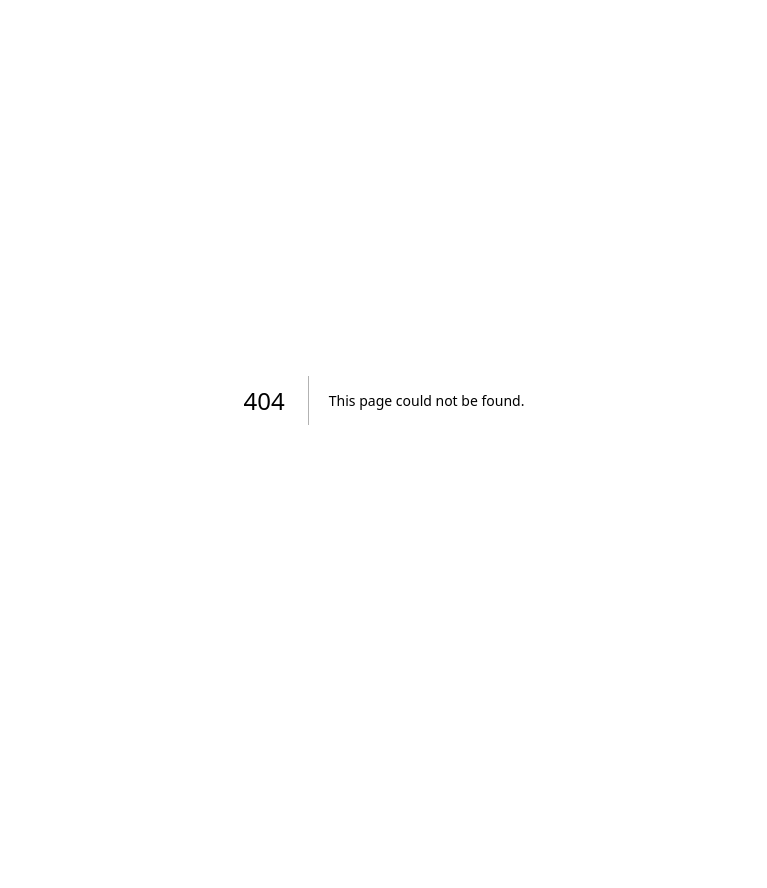
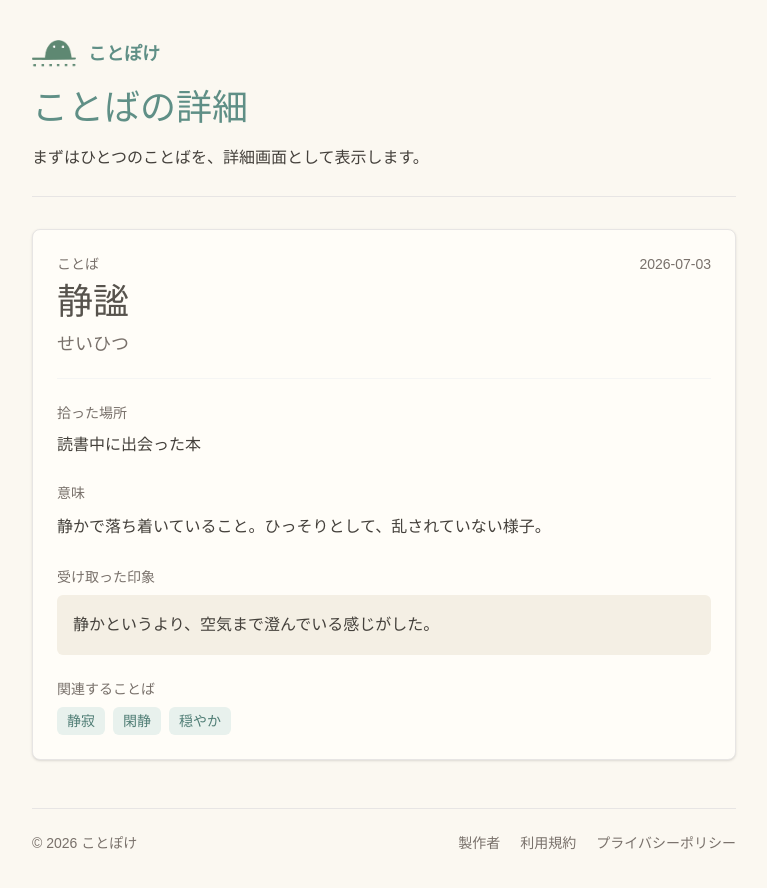
Before and after one commit to torinoko/kotopoke, a Next.js app: page /kotoba/sample in a window 1280 px wide. Before the commit this address had no page. Shown: the top 888 px of the page, without its empty margins (256-1023 px from the left). Before the commit the page ends 800 px from the top, so only its background shows below. Built offline with nearby package versions, Linux system fonts and the light colour scheme.

Commit message:
ことばを仮で登録できるようにした

```diff
--- /dev/null
+++ b/src/app/kotoba/[id]/page.tsx
@@ -0,0 +1,36 @@
+import { notFound } from "next/navigation";
+import { AppFooter } from "@/components/app-footer";
+import { AppHeader } from "@/components/app-header";
+import { WordDetail } from "@/components/word-detail";
+import { getWord } from "@/lib/words-store";
+
+type WordPageProps = {
+  params: Promise<{
+    id: string;
+  }>;
+};
+
+export default async function WordPage({ params }: WordPageProps) {
+  const { id } = await params;
+  const word = await getWord(id);
+
+  if (!word) {
+    notFound();
+  }
+
+  return (
+    <main className="min-h-screen bg-[#fbf8f1] text-stone-700">
+      <div className="mx-auto w-full max-w-3xl px-5 py-8 sm:px-8">
+        <AppHeader
+          title="ことばの詳細"
+          description="ポケットにしまったことばを、ゆっくり眺めます。"
+          className="pb-6"
+        />
+
+        <WordDetail word={word} />
+
+        <AppFooter />
+      </div>
+    </main>
+  );
+}
--- /dev/null
+++ b/src/app/kotoba/new/actions.ts
@@ -0,0 +1,31 @@
+"use server";
+
+import { redirect } from "next/navigation";
+import { createWord } from "@/lib/words-store";
+
+function getText(formData: FormData, key: string) {
+  const value = formData.get(key);
+  return typeof value === "string" ? value.trim() : "";
+}
+
+function optionalText(value: string) {
+  return value ? value : undefined;
+}
+
+export async function createWordAction(formData: FormData) {
+  const text = getText(formData, "text");
+
+  if (!text) {
+    redirect("/kotoba/new");
+  }
+
+  const word = await createWord({
+    text,
+    sourceTitle: optionalText(getText(formData, "sourceTitle")),
+    reading: optionalText(getText(formData, "reading")),
+    meaning: optionalText(getText(formData, "meaning")),
+    impression: optionalText(getText(formData, "impression")),
+  });
+
+  redirect(`/kotoba/${word.id}`);
+}
--- a/src/app/kotoba/new/page.tsx
+++ b/src/app/kotoba/new/page.tsx
@@ -53,13 +53,13 @@ export default function NewWordPage() {
           <div className="mt-5">
             <label className={labelClassName} htmlFor="sourceTitle">
               ひろった場所
+              <span className="ml-2 text-xs text-stone-400">任意</span>
             </label>
             <input
               id="sourceTitle"
               name="sourceTitle"
               type="text"
               placeholder="本のタイトル、記事名、場所など"
-              required
               className={inputClassName}
             />
           </div>
--- /dev/null
+++ b/src/app/kotoba/sample/page.tsx
@@ -0,0 +1,22 @@
+import { AppFooter } from "@/components/app-footer";
+import { AppHeader } from "@/components/app-header";
+import { WordDetail } from "@/components/word-detail";
+import { sampleWord } from "@/lib/sample-word";
+
+export default function SampleWordPage() {
+  return (
+    <main className="min-h-screen bg-[#fbf8f1] text-stone-700">
+      <div className="mx-auto w-full max-w-3xl px-5 py-8 sm:px-8">
+        <AppHeader
+          title="ことばの詳細"
+          description="まずはひとつのことばを、詳細画面として表示します。"
+          className="pb-6"
+        />
+
+        <WordDetail word={sampleWord} />
+
+        <AppFooter />
+      </div>
+    </main>
+  );
+}
--- a/src/components/word-detail.tsx
+++ b/src/components/word-detail.tsx
@@ -22,10 +22,12 @@ export function WordDetail({ word }: WordDetailProps) {
         </time>
       </div>
 
-      <div className="mt-6">
-        <p className="text-sm font-medium text-stone-500">拾った場所</p>
-        <p className="mt-2 leading-7 text-stone-700">{word.sourceTitle}</p>
-      </div>
+      {word.sourceTitle && (
+        <div className="mt-6">
+          <p className="text-sm font-medium text-stone-500">拾った場所</p>
+          <p className="mt-2 leading-7 text-stone-700">{word.sourceTitle}</p>
+        </div>
+      )}
 
       {word.meaning && (
         <div className="mt-6">
--- /dev/null
+++ b/src/lib/sample-word.ts
@@ -0,0 +1,12 @@
+import { Word } from "@/types/word";
+
+export const sampleWord: Word = {
+  id: "1",
+  text: "静謐",
+  reading: "せいひつ",
+  sourceTitle: "読書中に出会った本",
+  meaning: "静かで落ち着いていること。ひっそりとして、乱されていない様子。",
+  relatedWords: ["静寂", "閑静", "穏やか"],
+  impression: "静かというより、空気まで澄んでいる感じがした。",
+  collectedAt: "2026-07-03",
+};
--- /dev/null
+++ b/src/lib/words-store.ts
@@ -0,0 +1,45 @@
+import { promises as fs } from "node:fs";
+import path from "node:path";
+import { randomUUID } from "node:crypto";
+import { Word, WordInput } from "@/types/word";
+
+const dataDirectory = path.join(process.cwd(), "data");
+const wordsFilePath = path.join(dataDirectory, "words.json");
+
+async function ensureWordsFile() {
+  await fs.mkdir(dataDirectory, { recursive: true });
+
+  try {
+    await fs.access(wordsFilePath);
+  } catch {
+    await fs.writeFile(wordsFilePath, "[]", "utf8");
+  }
+}
+
+async function readWords(): Promise<Word[]> {
+  await ensureWordsFile();
+  const file = await fs.readFile(wordsFilePath, "utf8");
+  return JSON.parse(file) as Word[];
+}
+
+async function writeWords(words: Word[]) {
+  await fs.writeFile(wordsFilePath, JSON.stringify(words, null, 2), "utf8");
+}
+
+export async function getWord(id: string) {
+  const words = await readWords();
+  return words.find((word) => word.id === id) ?? null;
+}
+
+export async function createWord(input: WordInput) {
+  const word: Word = {
+    id: randomUUID(),
+    ...input,
+    relatedWords: [],
+    collectedAt: new Date().toISOString().slice(0, 10),
+  };
+  const words = await readWords();
+
+  await writeWords([word, ...words]);
+  return word;
+}
--- a/src/types/word.ts
+++ b/src/types/word.ts
@@ -2,7 +2,7 @@ export type Word = {
   id: string;
   text: string;
   reading?: string;
-  sourceTitle: string;
+  sourceTitle?: string;
   meaning?: string;
   relatedWords: string[];
   impression?: string;
@@ -12,7 +12,7 @@ export type Word = {
 export type WordInput = {
   text: string;
   reading?: string;
-  sourceTitle: string;
+  sourceTitle?: string;
   meaning?: string;
   impression?: string;
 };
```
Also changed, not shown: 1 other file (tests, documents, lock files or other folders).
